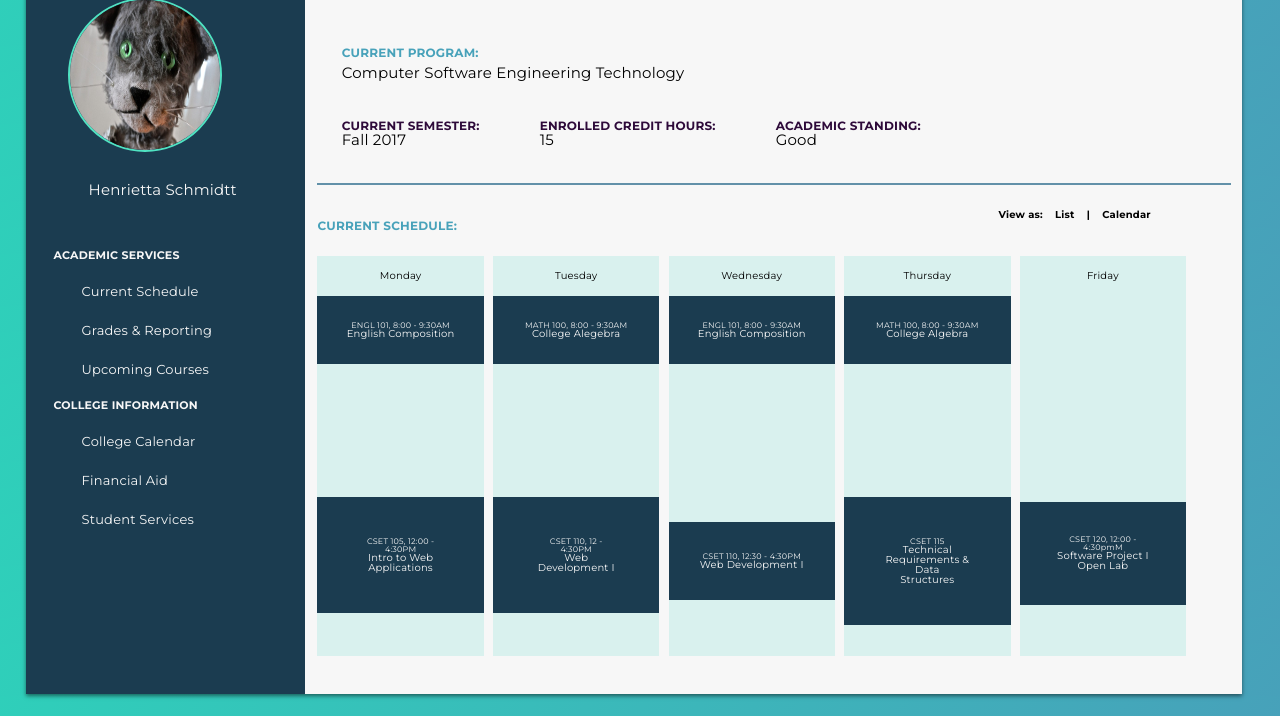
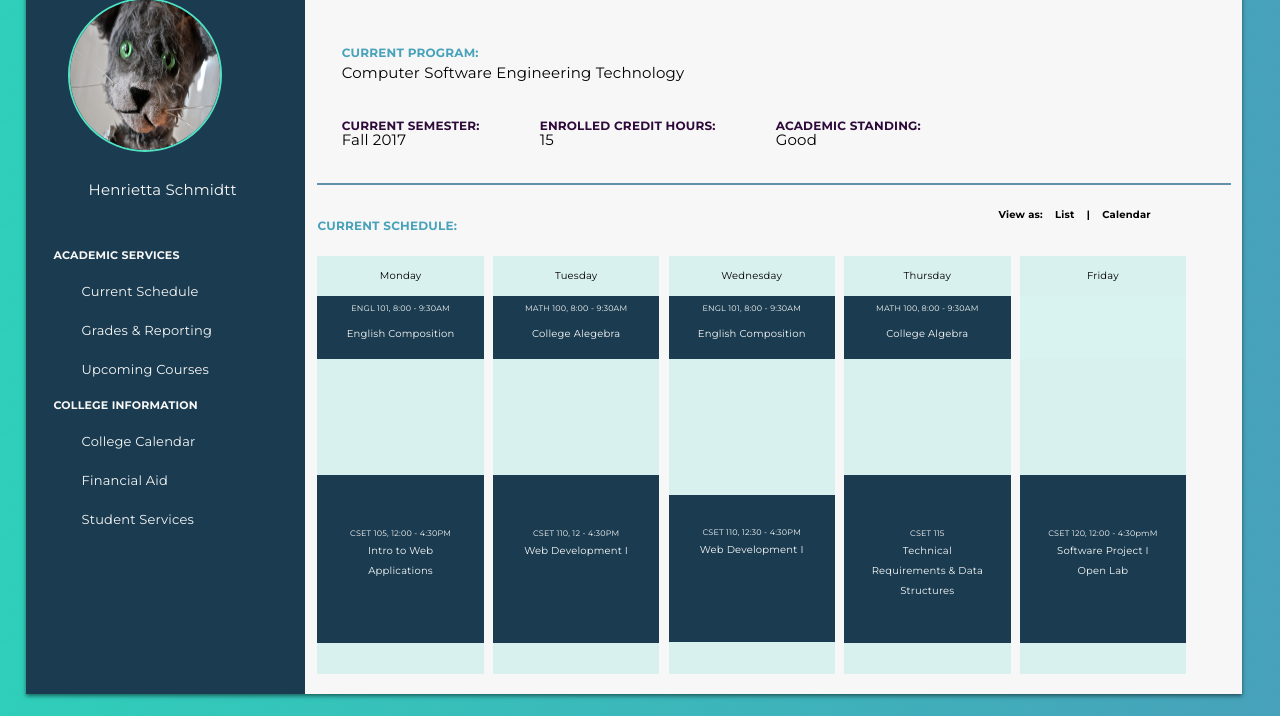
Before and after one commit to RomanNumerals/finalProject, a plain HTML site: page schedule.html in a window 1280 px wide. Shown: the part 84-800 px from the top of the page. Drawn offline with Linux system fonts and the light colour scheme.

Commit message:
Finally finished making the schedule page react the way I want it. Now on to JS for the page?

```diff
--- a/sass/_schedule.scss
+++ b/sass/_schedule.scss
@@ -76,6 +76,7 @@
   .calDay {
     width: 18%;
     margin-right: 1%;
+    margin-bottom: -2%;
     background-color: rgba(47, 207, 186, 0.15);
     div {
       background-color: $darkBlue;
@@ -85,22 +86,52 @@
       margin: 15px;
     }
     .classOne {
-      padding: 15%;
-      margin-bottom: 80%;
+      height: 15%;
+      margin-bottom: 70%;
+      p {
+        padding: 5%
+      }
     }
     .classOneW {
-      padding: 15%;
-      margin-bottom: 95%;
+      height: 15%;
+      margin-bottom: 82%;
+      p {
+        padding: 5%;
+      }
+    }
+    .classOneF{
+      background-color: rgba(213, 251, 246, 0.15);
+      height: 15%;
+      margin-bottom: 70%;
     }
     .classTwo {
-      padding: 40px;
+      height: 40%;
+      p {
+        padding-top: 30%;
+        line-height: 2;
+      }
+      .calendarCourse {
+        padding-top: 0;
+      }
     }
     .classTwoW {
-      padding: 30px;
+      height: 35%;
+      p {
+        padding-top: 20%;
+      }
+      .calendarCourse {
+        padding: 5%;
+      }
     }
     .classTwoF {
-      margin-top: 133%;
-      padding: 20%;
+      height: 40%;
+      p {
+        padding-top: 30%;
+        line-height: 2;
+      }
+      .calendarCourse {
+        padding-top: 0;
+      }
     }
   }
 }
--- a/schedule.html
+++ b/schedule.html
@@ -142,6 +142,7 @@
         </div>
         <div class="calDay">
           <h5>Friday</h5>
+          <div class="classOneF"></div>
           <div class="classTwoF">
             <p>CSET 120, 12:00 - 4:30pmM</p>
             <p class="calendarCourse">Software Project I</p>
```
Also changed, not shown: sass/style.css.
